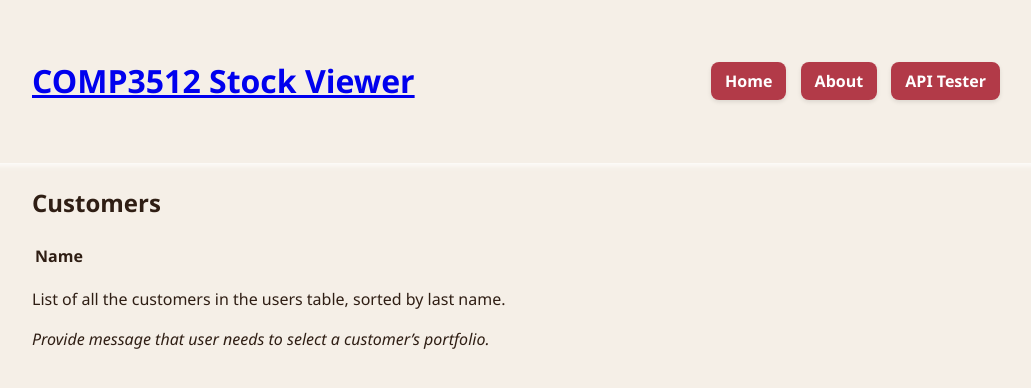
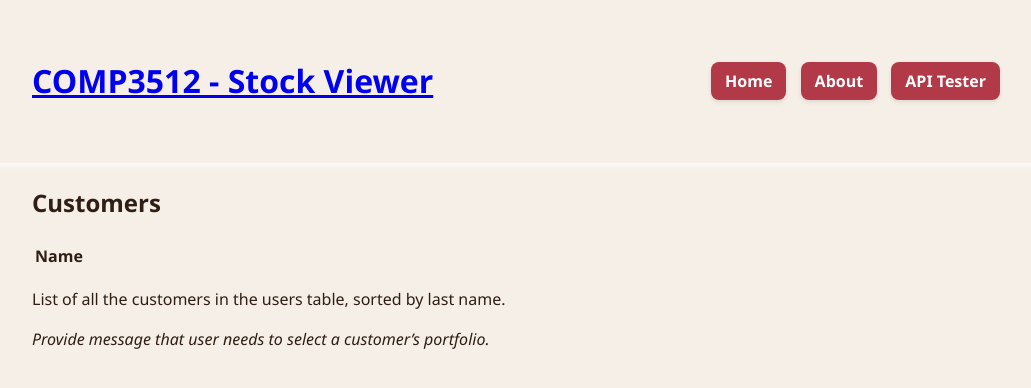
Before and after one commit to ZohaImtiaz/PHP-Pages-and-API, a PHP site: page /index.php in a window 1280 px wide. Shown: the top 388 px of the page, without its empty margins (124-1155 px from the left). Run offline with PHP 8.4, Linux system fonts and the light colour scheme; data comes from the database, SQL or seed files in the repository; lists and menus that the app fills with data are empty.

Commit message:
Update header.php

```diff
--- a/zimti799/inc/header.php
+++ b/zimti799/inc/header.php
@@ -8,16 +8,16 @@ $baseURL = '/zimti799/';
   <meta charset="utf-8">
   <title>COMP3512 Stocks</title>
   <meta name="viewport" content="width=device-width,initial-scale=1">
-  <link rel="stylesheet" href="css/style.css">
+  <link rel="stylesheet" href="<?= $baseURL ?>css/style.css">
 </head>
 <body>
   <header class="site-header">
     <div class="container header-inner">
-      <h1 class="brand"><a href="/index.php">COMP3512  Stock Viewer</a></h1>
+      <h1 class="brand"><a href="<?= $baseURL ?>index.php">COMP3512 - Stock Viewer</a></h1>
       <nav class="nav">
-        <a href="/index.php">Home</a>
-        <a href="/about.php">About</a>
-        <a href="/api_tester.php">API Tester</a>
+        <a href="<?= $baseURL ?>index.php">Home</a>
+        <a href="<?= $baseURL ?>about.php">About</a>
+        <a href="<?= $baseURL ?>api_tester.php">API Tester</a>
       </nav>
     </div>
   </header>
```
